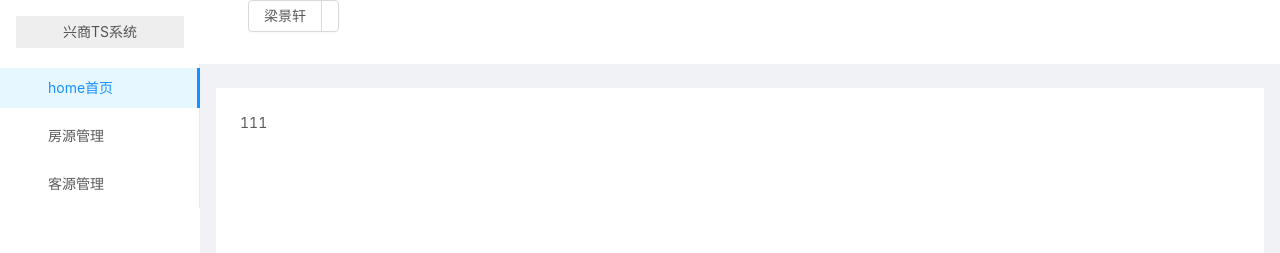
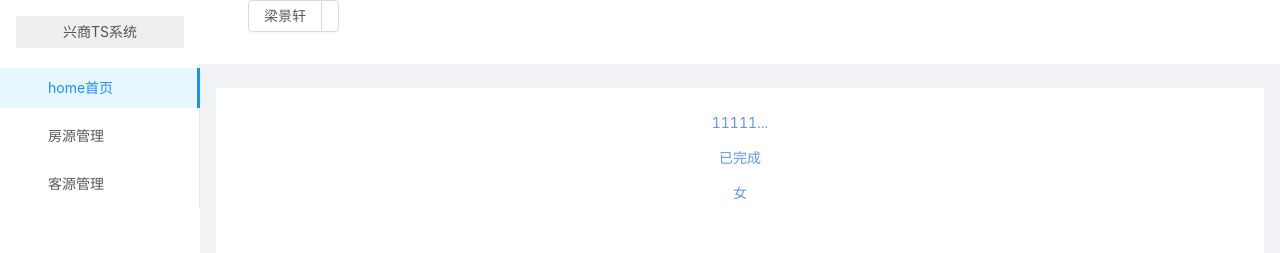
Before and after one commit to LiangJingxuan/vantd-study, a Vue app: page /#/home in a window 1280 px wide. Shown: the top 253 px of the page. Built offline with nearby package versions, Linux system fonts and the light colour scheme.

Commit message:
vue plugin add

```diff
--- /dev/null
+++ b/src/plugin/components/Center.vue
@@ -0,0 +1,18 @@
+<template>
+  <div id="center">
+    <slot></slot>
+  </div>
+</template>
+
+<script>
+export default {
+  name: 'Center'
+}
+</script>
+
+<style lang="less" scoped>
+  #center{
+    text-align: center;
+    color: cornflowerblue;
+  }
+</style>
--- /dev/null
+++ b/src/plugin/components/index.js
@@ -0,0 +1,3 @@
+export default {
+  Center: () => import('./Center')
+}
--- /dev/null
+++ b/src/plugin/directive.js
@@ -0,0 +1,8 @@
+export default {
+  limit(el, data) {
+    let str = el.innerText
+    if (str.length > data.value) {
+      el.innerText = str.substring(0, data.value) + '...'
+    }
+  }
+}
--- /dev/null
+++ b/src/plugin/filter.js
@@ -0,0 +1,8 @@
+export default {
+  fmtGender(val) {
+    return ['男', '女'][val]
+  },
+  fmtState(val) {
+    return ['已完成', '未完成'][val]
+  }
+}
--- a/src/plugin/index.js
+++ b/src/plugin/index.js
@@ -1,13 +1,14 @@
+import mixin from './mixin'
+import filter from './filter'
+import directive from './directive'
+import component from './components'
+
 // 自定义插件
 export default {
   install(Vue, opt) {
-    Vue.filter('fmtGender', val => ['男', '女'][val])
-    Vue.mixin({
-      methods: {
-        $log(str) {
-          console.log(str)
-        }
-      }
-    })
+    Vue.mixin(mixin)
+    Object.keys(filter).map(name => Vue.filter(name, filter[name]))
+    Object.keys(directive).map(name => Vue.directive(name, directive[name]))
+    Object.keys(component).map(name => Vue.component(name, component[name]))
   }
 }
--- /dev/null
+++ b/src/plugin/mixin.js
@@ -0,0 +1,7 @@
+export default {
+  methods: {
+    $log(str) {
+      console.log(str)
+    }
+  }
+}
--- a/src/views/Home.vue
+++ b/src/views/Home.vue
@@ -1,15 +1,20 @@
 <template>
-  <div>111</div>
+  <div>
+    <Center>
+      <p v-limit="5">1111111111111111111111111111111</p>
+      <p>{{0 | fmtState}}</p>
+      <p>{{1 | fmtGender}}</p>
+    </Center>
+  </div>
 </template>
 
 <script>
 export default {
-  created(){
-    this.$log('adasdasdada')
-  }
-}
+  created() {
+    this.$log('1');
+  },
+};
 </script>
 
 <style>
-
 </style>
```
